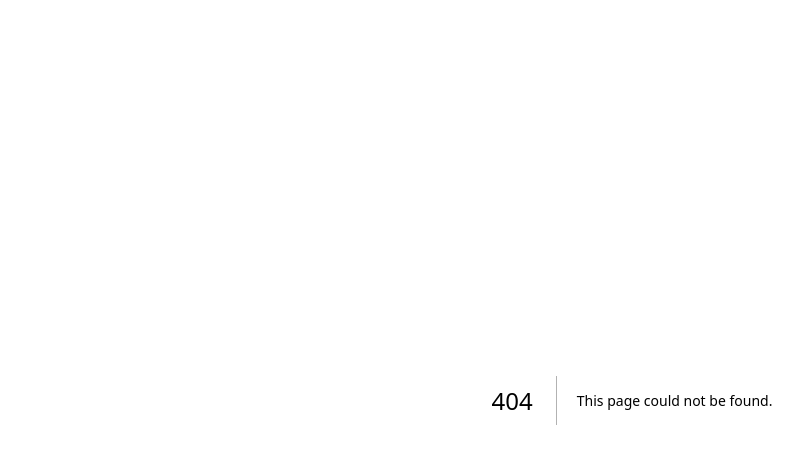
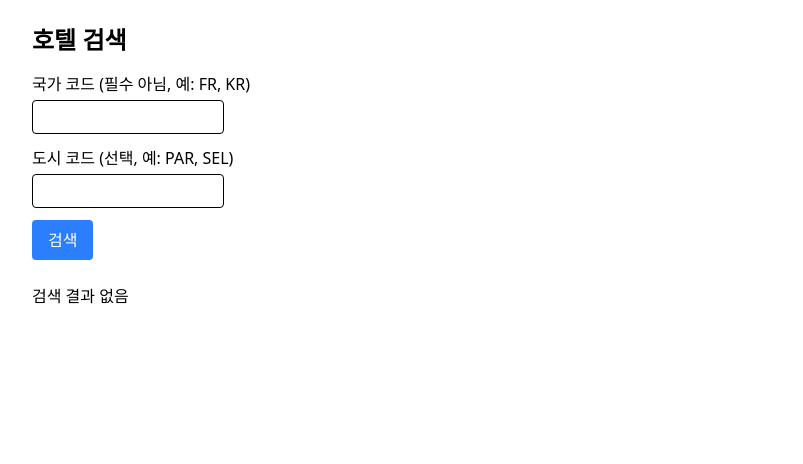
Before and after one commit to GoFOWD/2099-Trip, a Next.js app: page /hotels in a window 1280 px wide. Before the commit this address had no page. Shown: the top 464 px of the page, without its empty margins (8-811 px from the left). Built offline with nearby package versions, Linux system fonts and the light colour scheme.

Commit message:
호텔 도시 검색

```diff
--- /dev/null
+++ b/src/app/api/hotels/route.js
@@ -0,0 +1,71 @@
+import { NextResponse } from "next/server";
+
+// 토큰 발급
+async function getAccessToken() {
+  const res = await fetch(
+    "https://test.api.amadeus.com/v1/security/oauth2/token",
+    {
+      method: "POST",
+      headers: { "Content-Type": "application/x-www-form-urlencoded" },
+      body: new URLSearchParams({
+        grant_type: "client_credentials",
+        client_id: process.env.AMADEUS_CLIENT_ID,
+        client_secret: process.env.AMADEUS_CLIENT_SECRET,
+      }),
+    }
+  );
+  const data = await res.json();
+  return data.access_token;
+}
+
+// 나라 → 도시코드(IATA) 리스트 가져오기
+async function fetchCitiesByCountry(token, countryCode) {
+  // Amadeus에는 국가 전체 호텔 조회는 없으므로
+  // 우선 국가별 도시코드를 받아서 각 도시 검색
+  const res = await fetch(
+    `https://test.api.amadeus.com/v1/reference-data/locations/cities?countryCode=${countryCode}`,
+    { headers: { Authorization: `Bearer ${token}` } }
+  );
+
+  const data = await res.json();
+  return (data.data || []).map((c) => c.iataCode);
+}
+
+export async function POST(req) {
+  const { countryCode, cityCode } = await req.json();
+  if (!countryCode && !cityCode) {
+    return NextResponse.json(
+      { error: "날짜만으로는 검색 불가. 최소 국가 또는 도시 입력 필요" },
+      { status: 400 }
+    );
+  }
+
+  const token = await getAccessToken();
+  let hotels = [];
+
+  // 도시 선택된 경우 → 해당 도시만
+  if (cityCode) {
+    const url = `https://test.api.amadeus.com/v1/reference-data/locations/hotels/by-city?cityCode=${cityCode}`;
+    const r = await fetch(url, {
+      headers: { Authorization: `Bearer ${token}` },
+    });
+    const d = await r.json();
+    console.log("API Response for cityCode:", cityCode, d);
+
+    hotels = d.data || [];
+  } else if (countryCode) {
+    // 나라만 선택 시: 그 나라 모든 도시코드 순회
+    const codes = await fetchCitiesByCountry(token, countryCode);
+    for (const code of codes) {
+      const r = await fetch(
+        `https://test.api.amadeus.com/v1/reference-data/locations/hotels/by-city?cityCode=${code}`,
+        { headers: { Authorization: `Bearer ${token}` } }
+      );
+      const d = await r.json();
+
+      hotels.push(...(d.data || []));
+    }
+  }
+
+  return NextResponse.json({ hotels });
+}
--- /dev/null
+++ b/src/app/hotels/page.js
@@ -0,0 +1,84 @@
+"use client";
+import { useState } from "react";
+
+export default function HotelsPage() {
+  const [country, setCountry] = useState("");
+  const [city, setCity] = useState("");
+  const [hotels, setHotels] = useState([]);
+  const [loading, setLoading] = useState(false);
+  const [error, setError] = useState("");
+
+  const searchHotels = async () => {
+    setError("");
+    if (!country && !city) {
+      setError("날짜만으로는 검색할 수 없습니다. 국가 또는 도시를 입력하세요.");
+      return;
+    }
+    setLoading(true);
+    try {
+      const res = await fetch("/api/hotels", {
+        method: "POST",
+        headers: { "Content-Type": "application/json" },
+        body: JSON.stringify({
+          countryCode: country.toUpperCase(),
+          cityCode: city.toUpperCase(),
+        }),
+      });
+      const data = await res.json();
+      if (res.ok) setHotels(data.hotels);
+      else setError(data.error || "검색 실패");
+    } catch (e) {
+      setError("서버 오류");
+    } finally {
+      setLoading(false);
+    }
+  };
+
+  return (
+    <div className="p-6">
+      <h1 className="text-2xl font-bold mb-4">호텔 검색</h1>
+      <div className="space-y-3 mb-6">
+        <div>
+          <label className="block mb-1">
+            국가 코드 (필수 아님, 예: FR, KR)
+          </label>
+          <input
+            value={country}
+            onChange={(e) => setCountry(e.target.value)}
+            className="border px-2 py-1 rounded w-48"
+          />
+        </div>
+        <div>
+          <label className="block mb-1">도시 코드 (선택, 예: PAR, SEL)</label>
+          <input
+            value={city}
+            onChange={(e) => setCity(e.target.value)}
+            className="border px-2 py-1 rounded w-48"
+          />
+        </div>
+        <button
+          onClick={searchHotels}
+          className="bg-blue-500 text-white px-4 py-2 rounded"
+          disabled={loading}
+        >
+          {loading ? "검색 중..." : "검색"}
+        </button>
+        {error && <p className="text-red-600">{error}</p>}
+      </div>
+
+      <div>
+        {hotels.length === 0 && !loading && <p>검색 결과 없음</p>}
+        {hotels.map((h) => (
+          <div key={h.hotelId} className="border p-3 mb-3 rounded shadow">
+            <h2 className="font-semibold text-lg">{h.name}</h2>
+            <p>ID: {h.hotelId}</p>
+            <p>
+              위도: {h.geoCode.latitude}, 경도: {h.geoCode.longitude}
+            </p>
+            <p>국가: {h.address?.countryCode}</p>
+          </div>
+        ))}
+      </div>
+    </div>
+  );
+}
```
